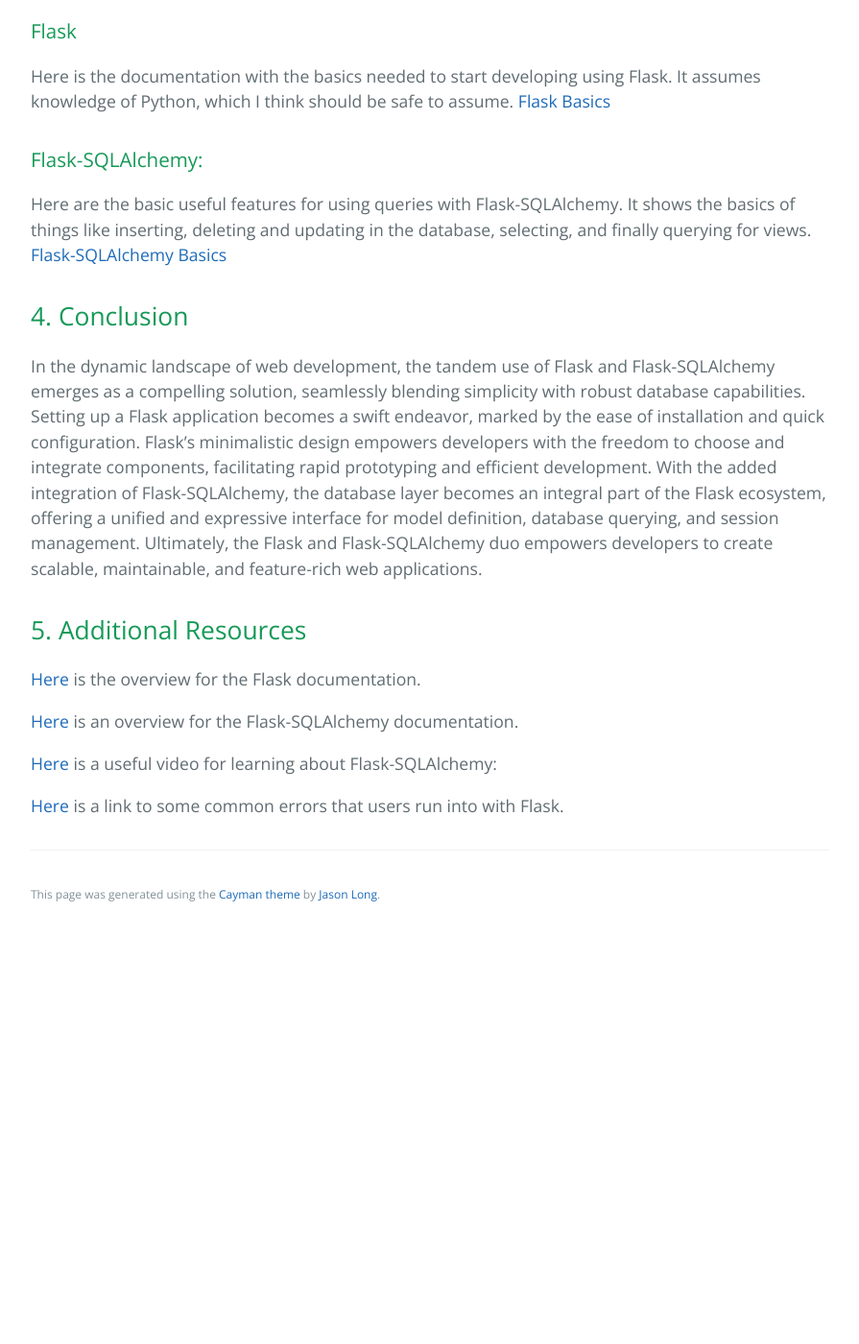
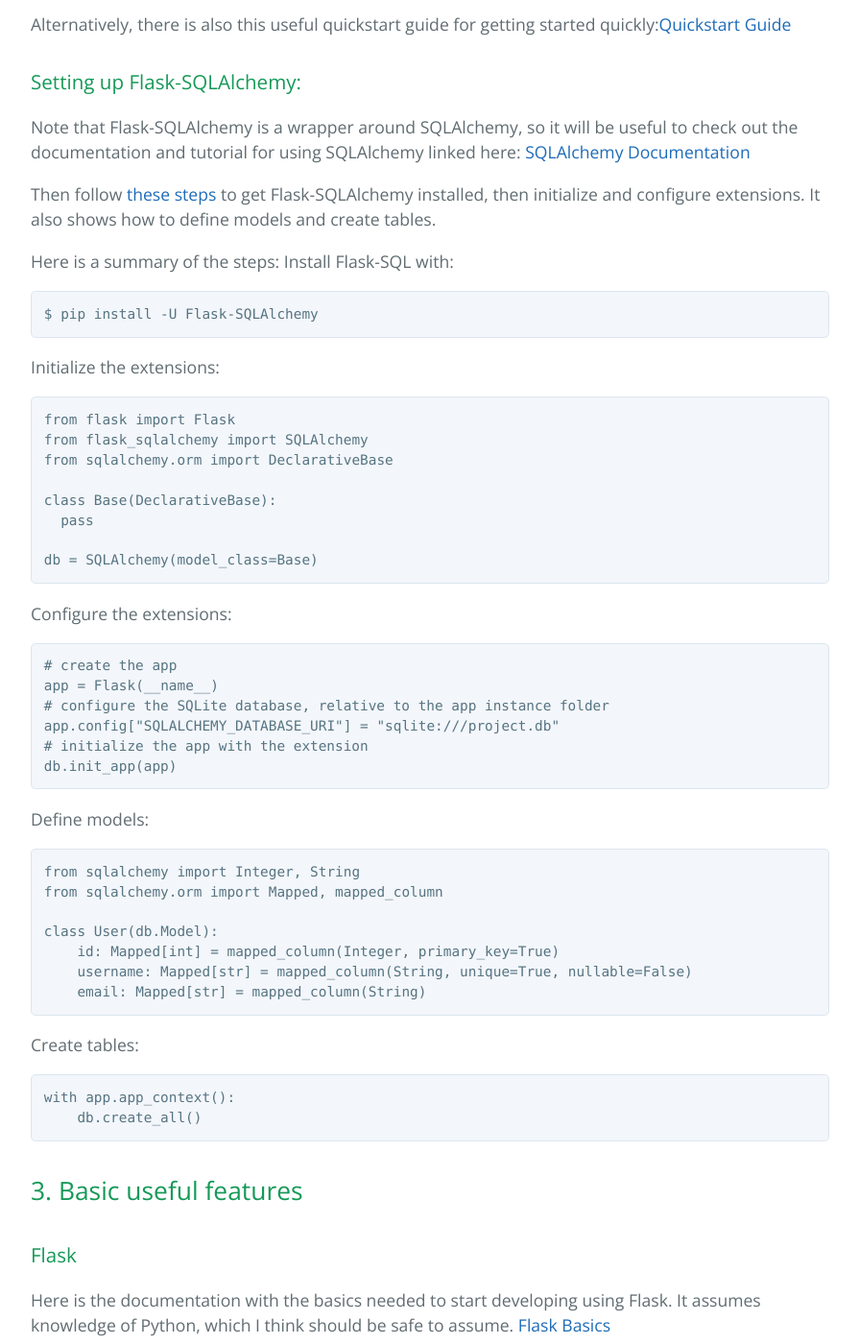
Before and after one commit to learning-software-engineering/learning-software-engineering.github.io, a Jekyll site: the page built from Topics/Tech_Stacks/Flask.md, in a window 1280 px wide and 1400 px high, scrolled down 1795 px. Shown: the whole window at 96% size, without its empty margins (192-1087 px from the left). Built offline with Jekyll 4.4.1, drawn with Linux system fonts in a browser that asks for light colours; our own code applies the rules of GitHub Pages for plain Markdown files; before the commit the page ends 2769 px from its top, so only the background shows below that; some of the changed text lies outside the part shown.

Commit message:
Update Flask.md with a summary of installation steps
Included summary of installation steps within the document for quick and easy reference for the user.

````diff
--- a/Topics/Tech_Stacks/Flask.md
+++ b/Topics/Tech_Stacks/Flask.md
@@ -22,6 +22,21 @@
 First install Flask following the instructions here: [Flask installation](https://flask.palletsprojects.com/en/3.0.x/installation/)
 
 This will make sure that all dependencies are obtained, the virtual environment is created and Flask is installed.
+Here is a summary of the steps:
+Create an environment:
+```bash
+> mkdir myproject
+> cd myproject
+> py -3 -m venv .venv
+```
+Activate the environment:
+```bash
+> .venv\Scripts\activate
+```
+Install flask:
+```python
+$ pip install Flask
+```
 
 Next, the Flask application can be set up.
 This shows you how the project layout works: [Project Layout](https://flask.palletsprojects.com/en/3.0.x/tutorial/layout/)
@@ -36,7 +51,49 @@
 
 Then follow [these steps](https://flask-sqlalchemy.palletsprojects.com/en/3.1.x/quickstart/#installation) to get Flask-SQLAlchemy installed, then initialize and configure extensions. It also shows how to define models and create tables.
 
+Here is a summary of the steps:
+Install Flask-SQL with:
+```bash
+$ pip install -U Flask-SQLAlchemy
+```
+Initialize the extensions:
+```python
+from flask import Flask
+from flask_sqlalchemy import SQLAlchemy
+from sqlalchemy.orm import DeclarativeBase
 
+class Base(DeclarativeBase):
+  pass
+
+db = SQLAlchemy(model_class=Base)
+```
+
+Configure the extensions:
+```python
+# create the app
+app = Flask(__name__)
+# configure the SQLite database, relative to the app instance folder
+app.config["SQLALCHEMY_DATABASE_URI"] = "sqlite:///project.db"
+# initialize the app with the extension
+db.init_app(app)
+```
+
+Define models:
+```python
+from sqlalchemy import Integer, String
+from sqlalchemy.orm import Mapped, mapped_column
+
+class User(db.Model):
+    id: Mapped[int] = mapped_column(Integer, primary_key=True)
+    username: Mapped[str] = mapped_column(String, unique=True, nullable=False)
+    email: Mapped[str] = mapped_column(String)
+```
+
+Create tables:
+```python
+with app.app_context():
+    db.create_all()
+```
 
 ## 3. Basic useful features
 ### Flask
````
